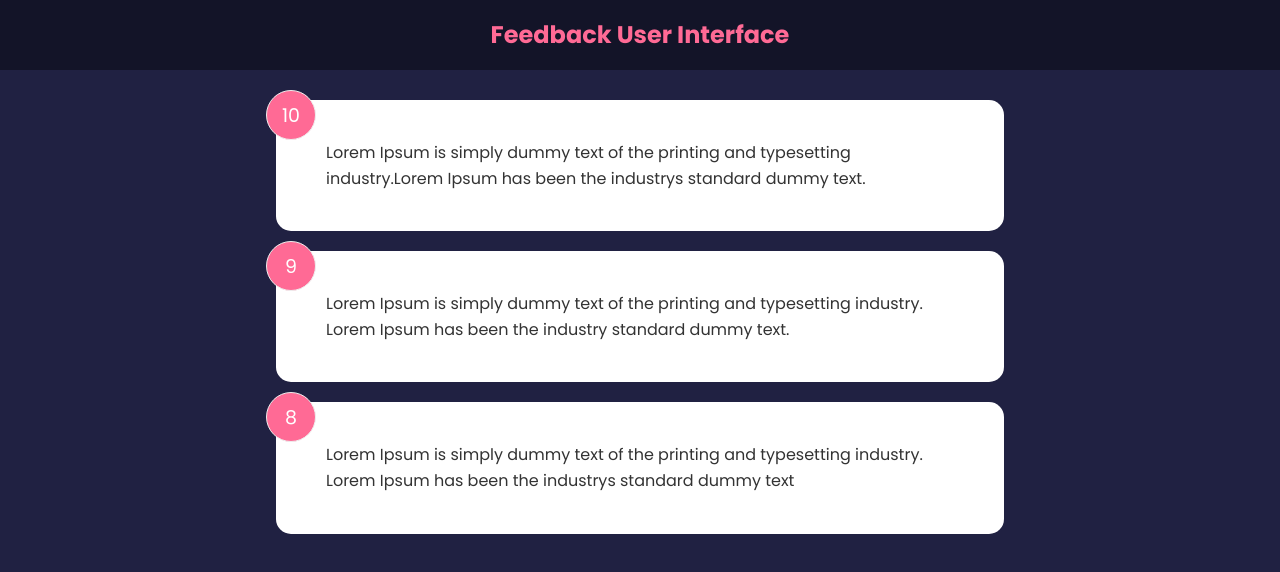
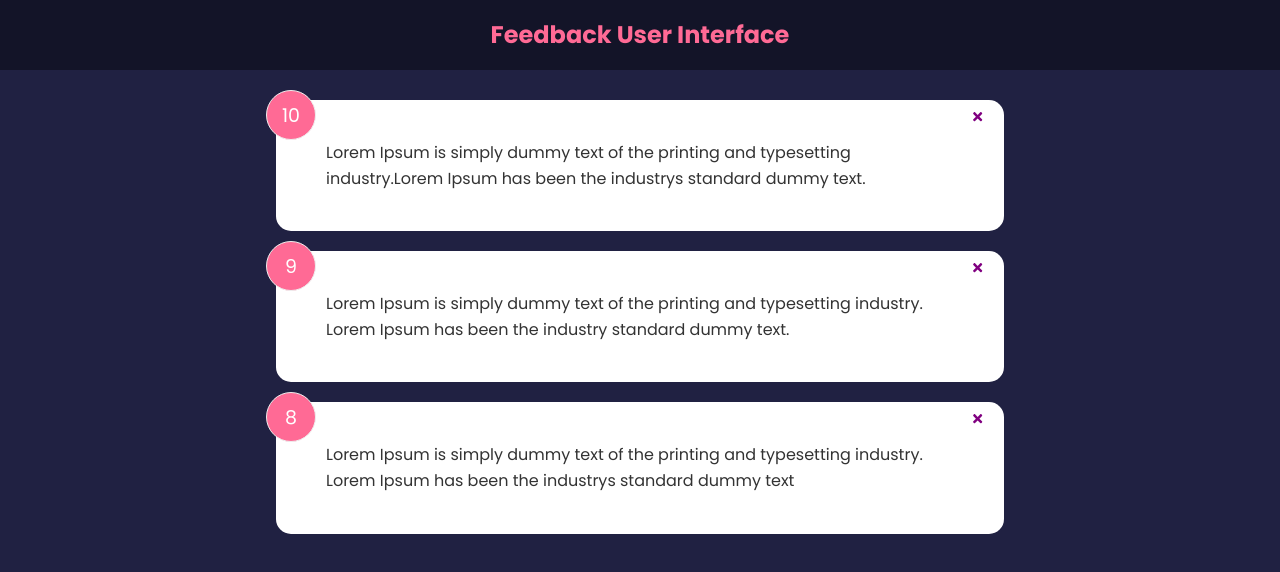
Before and after one commit to shreshthmishra/Frontend-Projects, a React (Create React App) app in the folder feedback-app/: page / in a window 1280 px wide. Shown: the top 572 px of the page. Built offline with nearby package versions, Linux system fonts and the light colour scheme.

Commit message:
add delete functionality

```diff
--- a/feedback-app/package.json
+++ b/feedback-app/package.json
@@ -8,6 +8,7 @@
     "@testing-library/user-event": "^13.5.0",
     "react": "^18.0.0",
     "react-dom": "^18.0.0",
+    "react-icons": "^4.3.1",
     "react-scripts": "5.0.1",
     "web-vitals": "^2.1.4"
   },
--- a/feedback-app/src/App.js
+++ b/feedback-app/src/App.js
@@ -6,11 +6,19 @@
 function App() {
   const [feedback,setFeedback]=useState(FeedbackData)
 
+  function deleteFeedback(id){
+    if(window.confirm('Are you sure?')){
+      setFeedback(feedback.filter(function(item){
+        return item.id!==id;
+      }))
+    }
+  }
+
   return  (
     <>
       <Header/>
       <div className="container">
-        <FeedbackList feedback={feedback}/>
+        <FeedbackList feedback={feedback} handleDelete={deleteFeedback} />
       </div>
     </>
   )
--- a/feedback-app/src/components/FeedbackItem.jsx
+++ b/feedback-app/src/components/FeedbackItem.jsx
@@ -2,11 +2,15 @@
 import {useState} from "react";
 import Card from "./shared/Card";
 import PropTypes from 'prop-types';
+import {FaTimes} from 'react-icons/fa'
 
-function FeedbackItem({item}){
+function FeedbackItem({item,handleDelete}){
   return (
     <Card>
       <div className="num-display">{item.rating}</div>
+      <button onClick={()=>handleDelete(item.id)} className="close">
+        <FaTimes color='purple' />
+      </button>
       <div className="text-display">{item.text}</div>
     </Card>
   )
--- a/feedback-app/src/components/FeedbackList.jsx
+++ b/feedback-app/src/components/FeedbackList.jsx
@@ -2,16 +2,14 @@
 import FeedbackItem from './FeedbackItem'
 import PropTypes from 'prop-types'
 
-function FeedbackList({feedback}){
+function FeedbackList({feedback,handleDelete}){
   if(!feedback || feedback.length===0){
     return (<p>No Feedback Yet!</p>)
   }
   return (
     <div className="feedback-list">
       {feedback.map(function(item){
-        return (
-          <FeedbackItem key={item.id} item={item}/>
-        )
+        return <FeedbackItem key={item.id} item={item} handleDelete={handleDelete}/>
       })}
     </div>
   )
```
Also changed, not shown: 1 other file (tests, documents, lock files or other folders).
